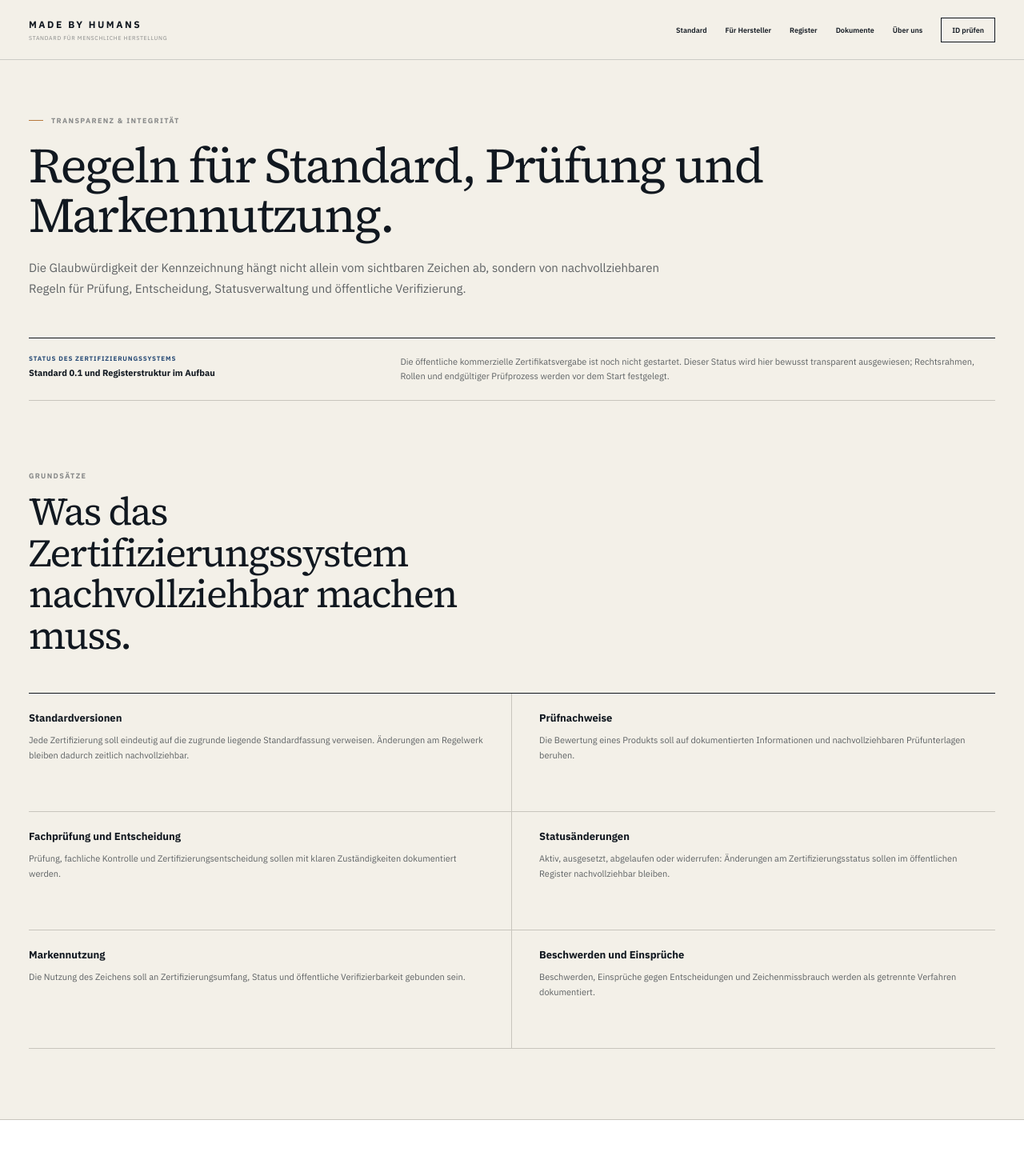
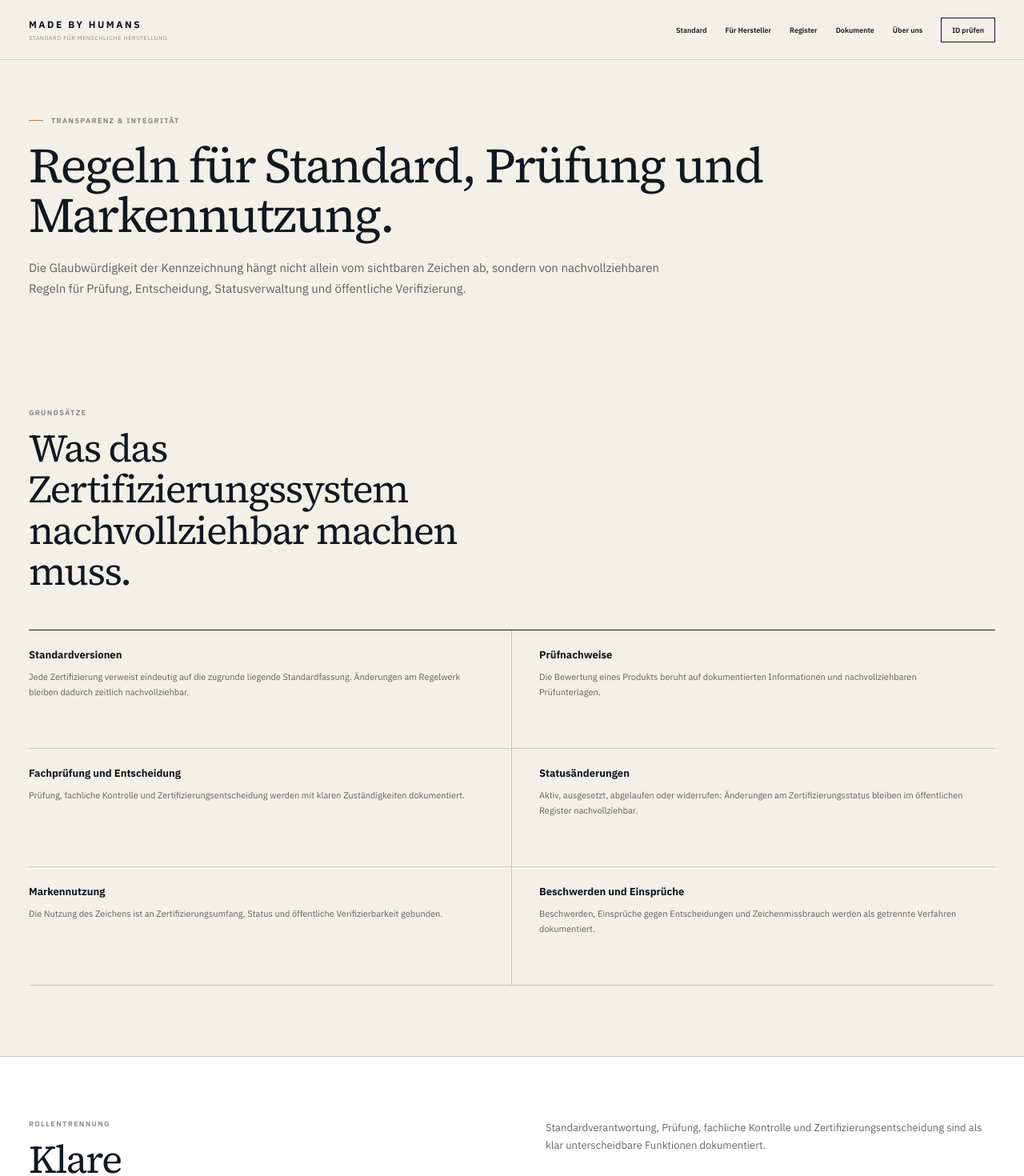
Before and after one commit to dennis-glaser-coder/human-certification-web, a Next.js app: page /transparenz in a window 1280 px wide. Shown: the top 1470 px of the page at 80% size. Built offline with nearby package versions, Linux system fonts and the light colour scheme.

Commit message:
Transparenzseite institutionell statt entwicklungsbezogen ausrichten

```diff
--- a/src/app/transparenz/page.js
+++ b/src/app/transparenz/page.js
@@ -3,11 +3,11 @@ import SiteHeader from '../../components/SiteHeader';
 import SiteFooter from '../../components/SiteFooter';
 
 const principles = [
-  ['Standardversionen', 'Jede Zertifizierung soll eindeutig auf die zugrunde liegende Standardfassung verweisen. Änderungen am Regelwerk bleiben dadurch zeitlich nachvollziehbar.'],
-  ['Prüfnachweise', 'Die Bewertung eines Produkts soll auf dokumentierten Informationen und nachvollziehbaren Prüfunterlagen beruhen.'],
-  ['Fachprüfung und Entscheidung', 'Prüfung, fachliche Kontrolle und Zertifizierungsentscheidung sollen mit klaren Zuständigkeiten dokumentiert werden.'],
-  ['Statusänderungen', 'Aktiv, ausgesetzt, abgelaufen oder widerrufen: Änderungen am Zertifizierungsstatus sollen im öffentlichen Register nachvollziehbar bleiben.'],
-  ['Markennutzung', 'Die Nutzung des Zeichens soll an Zertifizierungsumfang, Status und öffentliche Verifizierbarkeit gebunden sein.'],
+  ['Standardversionen', 'Jede Zertifizierung verweist eindeutig auf die zugrunde liegende Standardfassung. Änderungen am Regelwerk bleiben dadurch zeitlich nachvollziehbar.'],
+  ['Prüfnachweise', 'Die Bewertung eines Produkts beruht auf dokumentierten Informationen und nachvollziehbaren Prüfunterlagen.'],
+  ['Fachprüfung und Entscheidung', 'Prüfung, fachliche Kontrolle und Zertifizierungsentscheidung werden mit klaren Zuständigkeiten dokumentiert.'],
+  ['Statusänderungen', 'Aktiv, ausgesetzt, abgelaufen oder widerrufen: Änderungen am Zertifizierungsstatus bleiben im öffentlichen Register nachvollziehbar.'],
+  ['Markennutzung', 'Die Nutzung des Zeichens ist an Zertifizierungsumfang, Status und öffentliche Verifizierbarkeit gebunden.'],
   ['Beschwerden und Einsprüche', 'Beschwerden, Einsprüche gegen Entscheidungen und Zeichenmissbrauch werden als getrennte Verfahren dokumentiert.'],
 ];
 
@@ -33,18 +33,7 @@ export default function TransparencyPage() {
         </p>
       </section>
 
-      <section className="statusPanel shell">
-        <div>
-          <span>STATUS DES ZERTIFIZIERUNGSSYSTEMS</span>
-          <strong>Standard 0.1 und Registerstruktur im Aufbau</strong>
-        </div>
-        <p>
-          Die öffentliche kommerzielle Zertifikatsvergabe ist noch nicht gestartet.
-          Dieser Status wird hier bewusst transparent ausgewiesen; Rechtsrahmen, Rollen und endgültiger Prüfprozess werden vor dem Start festgelegt.
-        </p>
-      </section>
-
-      <section className="shell transparencySection">
+            <section className="shell transparencySection">
         <div className="sectionIntro compact">
           <div>
             <div className="sectionNo">GRUNDSÄTZE</div>
@@ -66,12 +55,11 @@ export default function TransparencyPage() {
         <div className="shell">
           <div className="sectionIntro compact">
             <div>
-              <div className="sectionNo">VORGESEHENE ROLLENTRENNUNG</div>
+              <div className="sectionNo">ROLLENTRENNUNG</div>
               <h2>Klare Verantwortlichkeiten im Zertifizierungssystem.</h2>
             </div>
             <p>
-              Die endgültige rechtliche und organisatorische Ausgestaltung wird vor dem kommerziellen Start festgelegt.
-              Das System ist so konzipiert, dass Standardverantwortung, Prüfung, fachliche Kontrolle und Entscheidung klar unterscheidbar sind.
+              Standardverantwortung, Prüfung, fachliche Kontrolle und Zertifizierungsentscheidung sind als klar unterscheidbare Funktionen dokumentiert.
             </p>
           </div>
 
```
